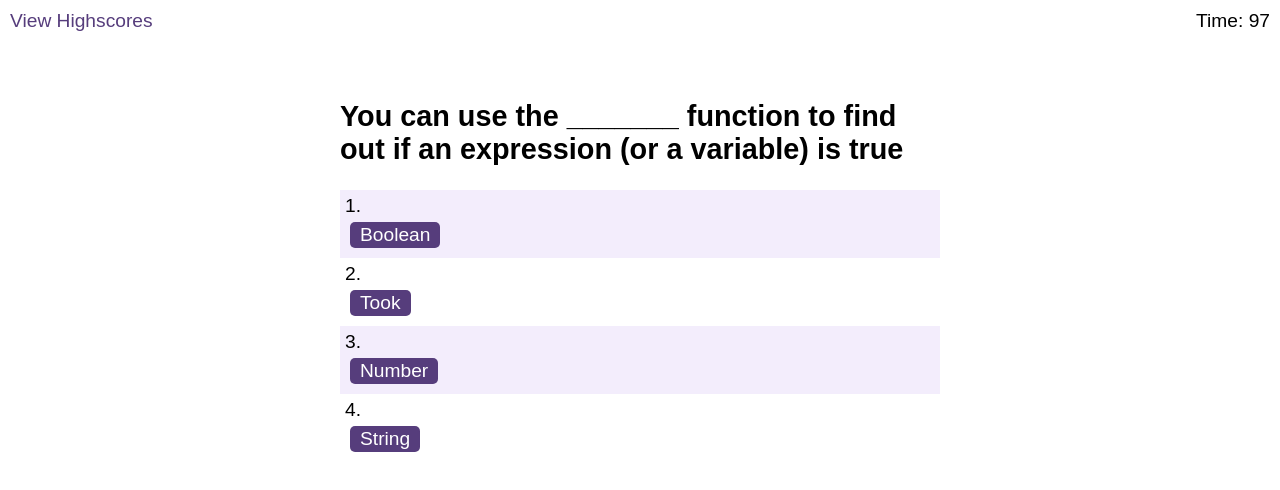
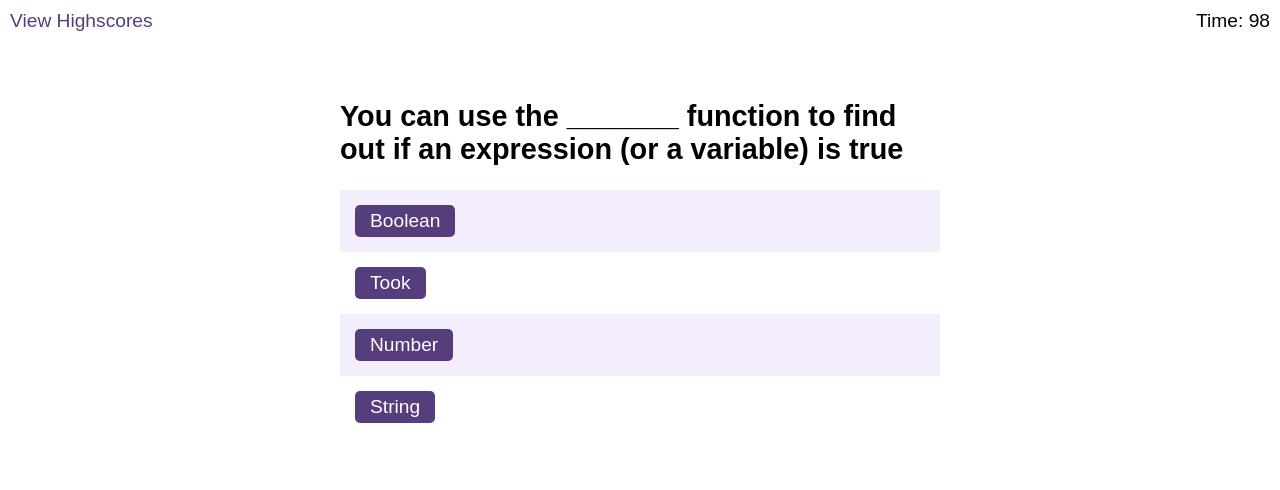
Before and after one commit to ian29012/Web-APIs-Code-Quiz, a plain HTML site: page index.html in a window 1280 px wide. Both pictures are taken after a click on the button "Start Quiz". Drawn offline with Linux system fonts and the light colour scheme.

Commit message:
modify all the thing

```diff
--- a/assets/css/styles.css
+++ b/assets/css/styles.css
@@ -15,12 +15,12 @@ a:hover {
 
 button {
   display: inline-block;
-  margin: 5px;
+  margin: 10px;
   cursor: pointer;
   font-size: 100%;
   background-color: #563d7c;
   border-radius: 5px;
-  padding: 2px 10px;
+  padding: 5px 15px;
   color: white;
   border: 0;
   transition: background-color 0.1s;
@@ -46,7 +46,7 @@ ol {
 
 li {
   padding: 5px;
-  list-style: decimal inside none;
+  list-style-type: none;
 }
 
 li:nth-child(odd) {
--- a/assets/js/logic.js
+++ b/assets/js/logic.js
@@ -13,17 +13,6 @@ var scoreID = document.querySelector("#final-score");
 var initialsInput = document.querySelector("#initials");
 var submitBtn = document.querySelector("#submit");
 
-// question
-var questionBook = ["You can use the _______ function to find out if an expression (or a variable) is true",
-                    "JavaScript _______ are for storing and manipulating text",
-                    "________ Represents both integer and floating-point values"];
-// answer
-var answerBook = [["Boolean", "Took", "Number", "String"],  //1
-                  ["Boolean", "Took", "Number", "String"],  //4
-                  ["Boolean", "Took", "Number", "String"]];  //3
-// correct answer
-var correctAnswer = ["Boolean", "String", "Number"];
-
 // Set up the sound
 var correctSound = new Audio("./assets/sfx/correct.wav");
 var incorrectSound = new Audio("./assets/sfx/incorrect.wav");
@@ -37,20 +26,21 @@ var incorrectSound = new Audio("./assets/sfx/incorrect.wav");
 timerInput.textContent = 100 ;
 
 // timer function
-function countDown() {
+function setTime() {
+  var timerInterval = setInterval(function countDown() {
 
     timerInput.textContent -= 1;
-
-    setTimeout("countDown()",1000);
 
     if ( timerInput.textContent <= 0){
       questionsID.setAttribute("class", "hide");
       endScreenID.setAttribute("class", "start");
       feedBack.setAttribute("class", "hide");
-      scoreID.textContent = markScore
+      scoreID.textContent = markScore;
+      timerInput.textContent = 0;
+      clearInterval(timerInterval);
         }
-};
-
+}, 1000);
+}
 // Score and the queation number setup
 var startState = startScreenID.getAttribute("class");
 var questionindexNumber = 0 ;
@@ -156,6 +146,6 @@ function submitName(){
 
 
 // call the funtion
-addBtn.addEventListener("click", countDown);
+addBtn.addEventListener("click", setTime);
 addBtn.addEventListener("click", askQuestion);
 submitBtn.addEventListener("click", submitName);
--- a/assets/js/questions.js
+++ b/assets/js/questions.js
@@ -1,7 +1,10 @@
-var questionBook = [["You can use the _______ function to find out if an expression (or a variable) is true"],
-                    ["JavaScript _______ are for storing and manipulating text"],
-                    ["________ Represents both integer and floating-point values"]]
-
+// question
+var questionBook = ["You can use the _______ function to find out if an expression (or a variable) is true",
+                    "JavaScript _______ are for storing and manipulating text",
+                    "________ Represents both integer and floating-point values"];
+// answer
 var answerBook = [["Boolean", "Took", "Number", "String"],  //1
                   ["Boolean", "Took", "Number", "String"],  //4
-                  ["Boolean", "Took", "Number", "String"]]  //3
+                  ["Boolean", "Took", "Number", "String"]];  //3
+// correct answer
+var correctAnswer = ["Boolean", "String", "Number"];
--- a/index.html
+++ b/index.html
@@ -42,7 +42,8 @@
       <div id="feedback" class="feedback hide"></div>
     </div>
 
+    <script src="./assets/js/questions.js"></script>
     <script src="./assets/js/logic.js"></script>
-    <script src="./assets/js/questions.js"></script>
+
   </body>
 </html>
```
Also changed, not shown: 3 other files.
